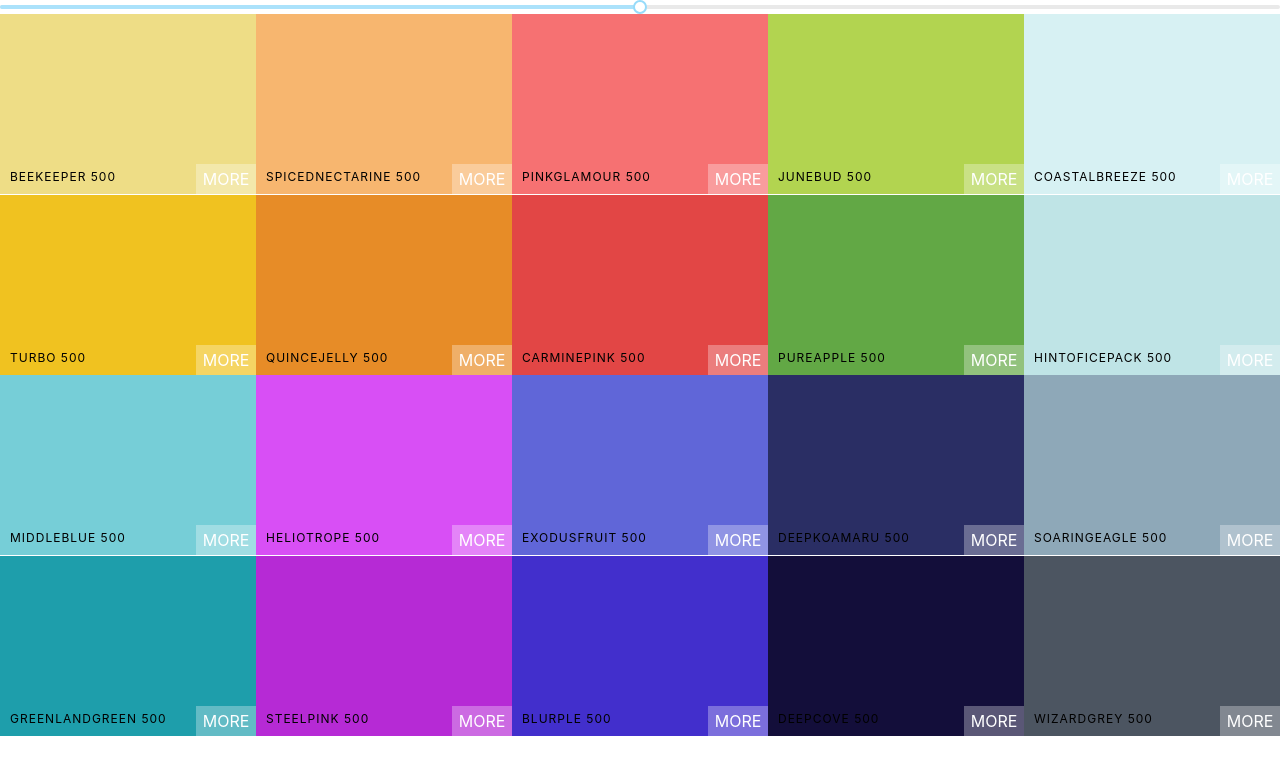
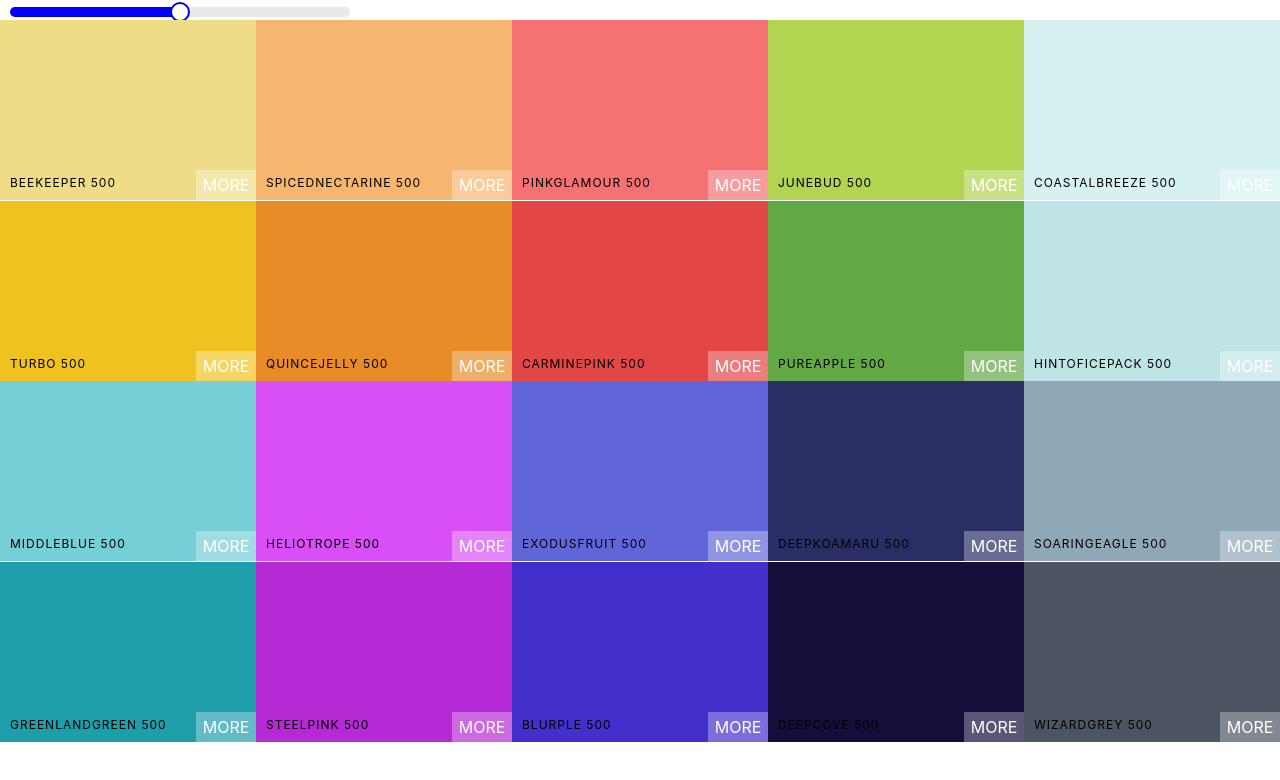
Before and after one commit to mclov/palettes-app, a React (Create React App) app: page / in a window 1280 px wide. Shown: the top 780 px of the page. Built offline with nearby package versions, Linux system fonts and the light colour scheme.

Commit message:
Add style to slider

```diff
--- a/src/Palette.css
+++ b/src/Palette.css
@@ -5,3 +5,9 @@
 .Palette-colors {
   height: 90%;
 }
+
+.slider {
+  width: 340px;
+  margin: 0 10px;
+  display: inline-block;
+}
--- a/src/Palette.js
+++ b/src/Palette.js
@@ -22,13 +22,18 @@ export class Palette extends Component {
       ));
     return (
       <div className='Palette'>
+        <div className='slider'>
           <Slider
             defaultValue={level}
+            trackStyle={{ backgroundColor: 'blue', height: 10 }}
+            handleStyle={{ borderColor: 'blue', height: 20, width: 20 }}
+            railStyle={{ height: 10 }}
             min={100}
             max={900}
             step={100}
             onAfterChange={this.changeLevel}
           />
+        </div>
         {/* Navbar goes here */}
         <div className='Palette-colors'>
           {colorBoxes}
```
Lines whose indentation alone changed are shown as unchanged.
